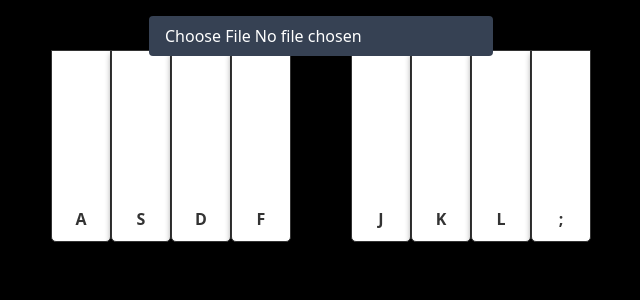
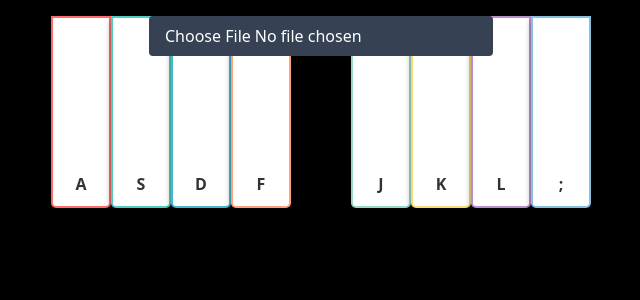
Before and after one commit to TheSilentIce/Codepocalypse-2025, a React app in the folder Frontend/: page / in a window 1280 px wide. Shown: the top 300 px of the page, without its empty margins (319-959 px from the left). Built offline with nearby package versions, Linux system fonts and the light colour scheme; the HTML template or start-up script is replaced by a standard one.

Commit message:
prettier?

```diff
--- a/Frontend/src/App.tsx
+++ b/Frontend/src/App.tsx
@@ -17,17 +17,55 @@ const createInitialKeyState = (): KeyStateMap =>
     return acc;
   }, {} as KeyStateMap);
 
-// MIDI to keyboard key mapping
-// Maps your actual MIDI range to the 8 keys
-const MIDI_TO_KEY: { [key: number]: KeyName } = {
-  38: "a",
-  50: "s",
-  53: "d",
-  57: "f",
-  60: "j",
-  62: "k",
-  64: "l",
-  // Add more mappings if needed
+// Grid column mapping for each MIDI note (1-indexed for CSS Grid)
+const MIDI_TO_GRID_COLUMN: { [key: number]: number } = {
+  38: 1,
+  39: 1,
+  40: 1,
+  50: 2,
+  51: 2,
+  52: 2,
+  53: 3,
+  54: 3,
+  55: 3,
+  57: 4,
+  58: 4,
+  59: 4,
+  60: 6,
+  61: 6,
+  62: 6,
+  63: 7,
+  64: 7,
+  65: 7,
+  66: 8,
+  67: 8,
+  68: 8,
+  69: 9,
+  70: 9,
+  71: 9,
+};
+
+// Map grid column back to key for keyboard animation
+const GRID_COLUMN_TO_KEY: { [key: number]: KeyName } = {
+  1: "a",
+  2: "s",
+  3: "d",
+  4: "f",
+  6: "j",
+  7: "k",
+  8: "l",
+  9: ";",
+};
+
+const KEY_COLORS: { [key: string]: string } = {
+  a: "#FF6B6B",
+  s: "#4ECDC4",
+  d: "#45B7D1",
+  f: "#FFA07A",
+  j: "#98D8C8",
+  k: "#F7DC6F",
+  l: "#BB8FCE",
+  ";": "#85C1E2",
 };
 
 export default function App() {
@@ -42,7 +80,22 @@ export default function App() {
       if (!file) return;
       const reader = new FileReader();
       reader.onload = () => {
-        const midiNotes = convertMidiToNotes(reader.result as ArrayBuffer);
+        let midiNotes = convertMidiToNotes(reader.result as ArrayBuffer, 880);
+
+        // Remap x positions to grid columns and assign colors
+        midiNotes = midiNotes.map((note) => {
+          const gridColumn = MIDI_TO_GRID_COLUMN[note.midi] ?? 1;
+          const key = GRID_COLUMN_TO_KEY[gridColumn];
+          const pixelX = (gridColumn - 1) * 60 + 30;
+          const noteColor = KEY_COLORS[key] || "#FF00FF";
+          return {
+            ...note,
+            x: pixelX,
+            color: noteColor,
+          };
+        });
+
+        console.log("Notes with colors:", midiNotes[0]);
         setNotes(midiNotes);
       };
       reader.readAsArrayBuffer(file);
@@ -78,12 +131,8 @@ export default function App() {
   }, [handleKeyDown, handleKeyUp]);
 
   const handleNoteHit = useCallback((midi: number) => {
-    const key = MIDI_TO_KEY[midi];
-    console.log("handleNoteHit:", {
-      midi,
-      mappedKey: key,
-      allMappings: MIDI_TO_KEY,
-    });
+    const gridColumn = MIDI_TO_GRID_COLUMN[midi];
+    const key = gridColumn ? GRID_COLUMN_TO_KEY[gridColumn] : undefined;
     if (key) {
       setKeyStates((prev) => ({ ...prev, [key]: true }));
       setTimeout(() => {
@@ -94,7 +143,6 @@ export default function App() {
 
   return (
     <div className="h-screen w-screen bg-black flex flex-col">
-      {/* --- MIDI Upload --- */}
       <div className="absolute top-4 left-1/2 transform -translate-x-1/2 z-50 flex gap-2">
         <input
           type="file"
@@ -104,19 +152,19 @@ export default function App() {
         />
       </div>
 
-      {/* --- Falling notes (takes remaining space) --- */}
       {notes.length > 0 && (
-        <div className="flex-1">
-          <NoteRenderer
-            notes={notes}
-            border={550}
-            speedFactor={1}
-            onNoteHit={handleNoteHit}
-          />
+        <div className="flex-1 flex justify-center">
+          <div style={{ width: "540px" }}>
+            <NoteRenderer
+              notes={notes}
+              border={725}
+              speedFactor={1}
+              onNoteHit={handleNoteHit}
+            />
+          </div>
         </div>
       )}
 
-      {/* --- Keyboard (pinned to bottom) --- */}
       <div className="flex justify-center pb-4">
         <Keyboard keyStates={keyStates} />
       </div>
--- a/Frontend/src/components/Note/NoteRenderer.tsx
+++ b/Frontend/src/components/Note/NoteRenderer.tsx
@@ -31,8 +31,16 @@ export default function NoteRenderer({
   // Measure container height dynamically
   useEffect(() => {
     const updateHeight = () => {
-      if (containerRef.current)
-        setContainerHeight(containerRef.current.clientHeight);
+      if (containerRef.current) {
+        const height = containerRef.current.clientHeight;
+        setContainerHeight(height);
+        const rect = containerRef.current.getBoundingClientRect();
+        console.log("Notes container:", {
+          height,
+          clientHeight: height,
+          top: rect.top,
+        });
+      }
     };
     updateHeight();
     window.addEventListener("resize", updateHeight);
@@ -98,12 +106,18 @@ export default function NoteRenderer({
     setActiveNotes((prev) => prev.filter((n) => n.id !== id));
   };
 
+  const MASK_HEIGHT = 80; // Height of fade-out zone at bottom
+
   return (
     <div className="relative w-full h-full">
       <div
         ref={containerRef}
-        className="w-full h-full relative overflow-hidden bg-black"
-        style={{ minHeight: "100%" }}
+        className="w-full h-full relative overflow-visible bg-black"
+        style={{
+          minHeight: "100%",
+          maskImage: `linear-gradient(to bottom, rgba(0,0,0,1) 0%, rgba(0,0,0,1) ${((containerHeight - MASK_HEIGHT) / containerHeight) * 100}%, rgba(0,0,0,0) 100%)`,
+          WebkitMaskImage: `linear-gradient(to bottom, rgba(0,0,0,1) 0%, rgba(0,0,0,1) ${((containerHeight - MASK_HEIGHT) / containerHeight) * 100}%, rgba(0,0,0,0) 100%)`,
+        }}
       >
         {activeNotes.map((note) => (
           <FallingNote
--- a/Frontend/src/components/keyboard/KeyboardTwo.tsx
+++ b/Frontend/src/components/keyboard/KeyboardTwo.tsx
@@ -1,83 +1,65 @@
-import React, {
-  useState,
-  useEffect,
-  useCallback,
-  type CSSProperties,
-} from "react";
+import React, { type CSSProperties } from "react";
 
-// --- Type Definitions ---
 export type KeyName = "a" | "s" | "d" | "f" | "j" | "k" | "l" | ";";
 
-// Type for the state object holding the pressed status of all target keys
 interface KeyStateMap {
   [key: string]: boolean;
 }
 
-// Props for the individual PianoKey component
 interface PianoKeyProps {
-  x: number;
-  y: number;
-  size: number;
   keyName: KeyName | string;
   isPressed: boolean;
+  gridColumn: number;
+  color: string;
 }
 
-// Props for the Keyboard component
 interface KeyboardProps {
   keyStates: KeyStateMap;
 }
-// ------------------------
 
-// Define the keys we are interested in tracking
 const TARGET_KEYS: KeyName[] = ["a", "s", "d", "f", "j", "k", "l", ";"];
+const KEY_SIZE = 60;
 
-// --- Configuration for the Piano Key Layout ---
-const KEY_SIZE = 60; // Base width of a key in pixels
-const KEY_Y_OFFSET = 50; // Y offset from the top for all keys
-
-// Map keys to their horizontal position index, skipping one index for the gap
-const KEY_LAYOUT: { [key: string]: number } = {
-  a: 0,
-  s: 1,
-  d: 2,
-  f: 3,
-  j: 5, // Gap at index 4
-  k: 6,
-  l: 7,
-  ";": 8,
-};
-// ---------------------------------------------
-
-// Initial state object where all keys are set to false (not pressed)
-const createInitialKeyState = (): KeyStateMap => {
-  return TARGET_KEYS.reduce((acc, key) => {
-    acc[key] = false;
-    return acc;
-  }, {} as KeyStateMap); // Type assertion needed for reduce initial value
+// Grid column for each key (1-indexed for CSS Grid)
+const KEY_GRID_COLUMNS: { [key: string]: number } = {
+  a: 1,
+  s: 2,
+  d: 3,
+  f: 4,
+  j: 6,
+  k: 7,
+  l: 8,
+  ";": 9,
 };
 
-// --- PianoKey Component: Renders a single white piano key ---
+const KEY_COLORS: { [key: string]: string } = {
+  a: "#FF6B6B",
+  s: "#4ECDC4",
+  d: "#45B7D1",
+  f: "#FFA07A",
+  j: "#98D8C8",
+  k: "#F7DC6F",
+  l: "#BB8FCE",
+  ";": "#85C1E2",
+};
+
 const PianoKey: React.FC<PianoKeyProps> = ({
-  x,
-  y,
-  size,
   keyName,
   isPressed,
+  gridColumn,
+  color,
 }) => {
-  // Translate the boolean isPressed state to a number (0 or 1) for logic consistency
   const isKeyActive = isPressed ? 1 : 0;
 
   const keyStyle: CSSProperties = {
-    position: "absolute",
-    left: `${x}px`,
-    top: `${y}px`,
-    width: `${size}px`,
-    height: `${size * 3.2}px`,
-    backgroundColor: isKeyActive ? "rgb(240, 240, 240)" : "rgb(255, 255, 255)",
-    border: "1px solid #333333",
+    gridColumn,
+    width: `${KEY_SIZE}px`,
+    height: `${KEY_SIZE * 3.2}px`,
+    backgroundColor: isKeyActive ? color : "rgb(255, 255, 255)",
+    border: `2px solid ${color}`,
     borderRadius: "0 0 5px 5px",
     boxShadow: isKeyActive
-      ? `inset 0 2px 5px rgba(0, 0, 0, 0.2)`
+      ? `inset 0 2px 5px rgba(0, 0, 0, 0.2), 0 0 15px ${color}`
       : "0 4px 6px rgba(0, 0, 0, 0.4)",
     cursor: "pointer",
     transition: "background-color 0.1s, box-shadow 0.1s, transform 0.1s",
@@ -86,10 +68,9 @@ const PianoKey: React.FC<PianoKeyProps> = ({
     justifyContent: "center",
     alignItems: "flex-end",
     paddingBottom: "10px",
-    color: "#333",
+    color: isKeyActive ? "white" : "#333",
     fontWeight: "bold",
     fontSize: "1rem",
-    zIndex: 10,
   };
 
   const displayKey = keyName === ";" ? ";" : keyName.toUpperCase();
@@ -105,38 +86,27 @@ const PianoKey: React.FC<PianoKeyProps> = ({
   );
 };
 
-// --- Keyboard Component: Renders the entire layout using PianoKey ---
 export const Keyboard: React.FC<KeyboardProps> = ({ keyStates }) => {
-  // Calculate total width for the wrapper based on the layout
-  const totalWidth = (Object.keys(KEY_LAYOUT).length + 1) * KEY_SIZE;
-
   return (
     <div
-      className="relative  rounded-lg shadow-2xl p-4 "
-      // Set the dimensions of the keyboard container
       style={{
-        width: `${totalWidth}px`,
-        height: `${KEY_SIZE * 3.2 + KEY_Y_OFFSET * 2}px`,
+        display: "grid",
+        gridTemplateColumns: `repeat(9, ${KEY_SIZE}px)`,
+        gap: "0",
+        padding: "16px",
+        borderRadius: "8px",
+        boxShadow: "0 20px 25px -5px rgba(0, 0, 0, 0.5)",
       }}
     >
-      {/* Map over the target keys and render a PianoKey for each */}
-      {TARGET_KEYS.map((key) => {
-        const positionIndex = KEY_LAYOUT[key];
-        // Calculate horizontal position
-        const xPos = positionIndex * KEY_SIZE;
-
-        return (
-          <PianoKey
-            key={key}
-            keyName={key}
-            x={xPos}
-            y={KEY_Y_OFFSET}
-            size={KEY_SIZE}
-            // Pass the current pressed state from the parent App component
-            isPressed={keyStates[key]}
-          />
-        );
-      })}
+      {TARGET_KEYS.map((key) => (
+        <PianoKey
+          key={key}
+          keyName={key}
+          isPressed={keyStates[key]}
+          gridColumn={KEY_GRID_COLUMNS[key]}
+          color={KEY_COLORS[key]}
+        />
+      ))}
     </div>
   );
 };
```
